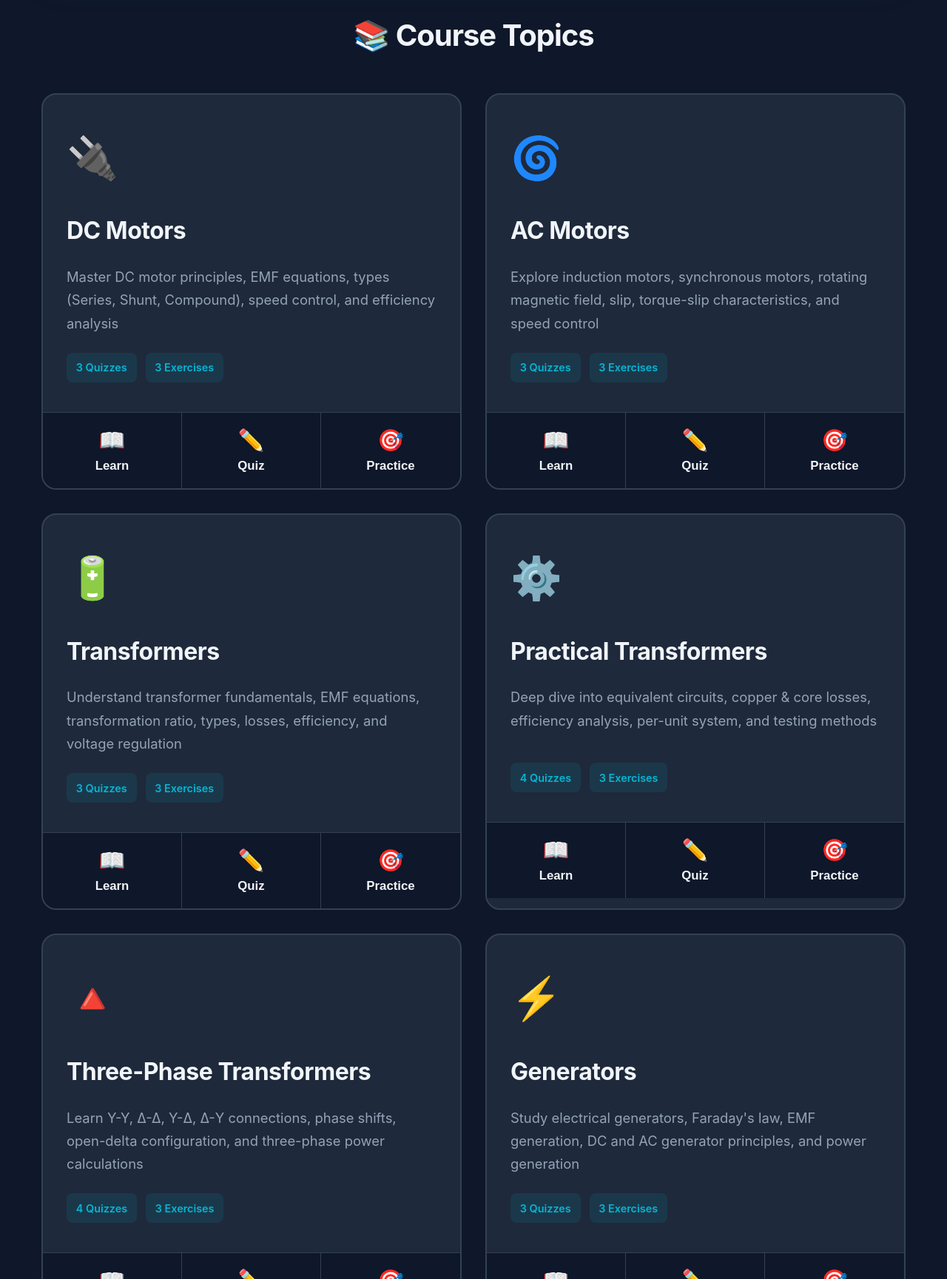
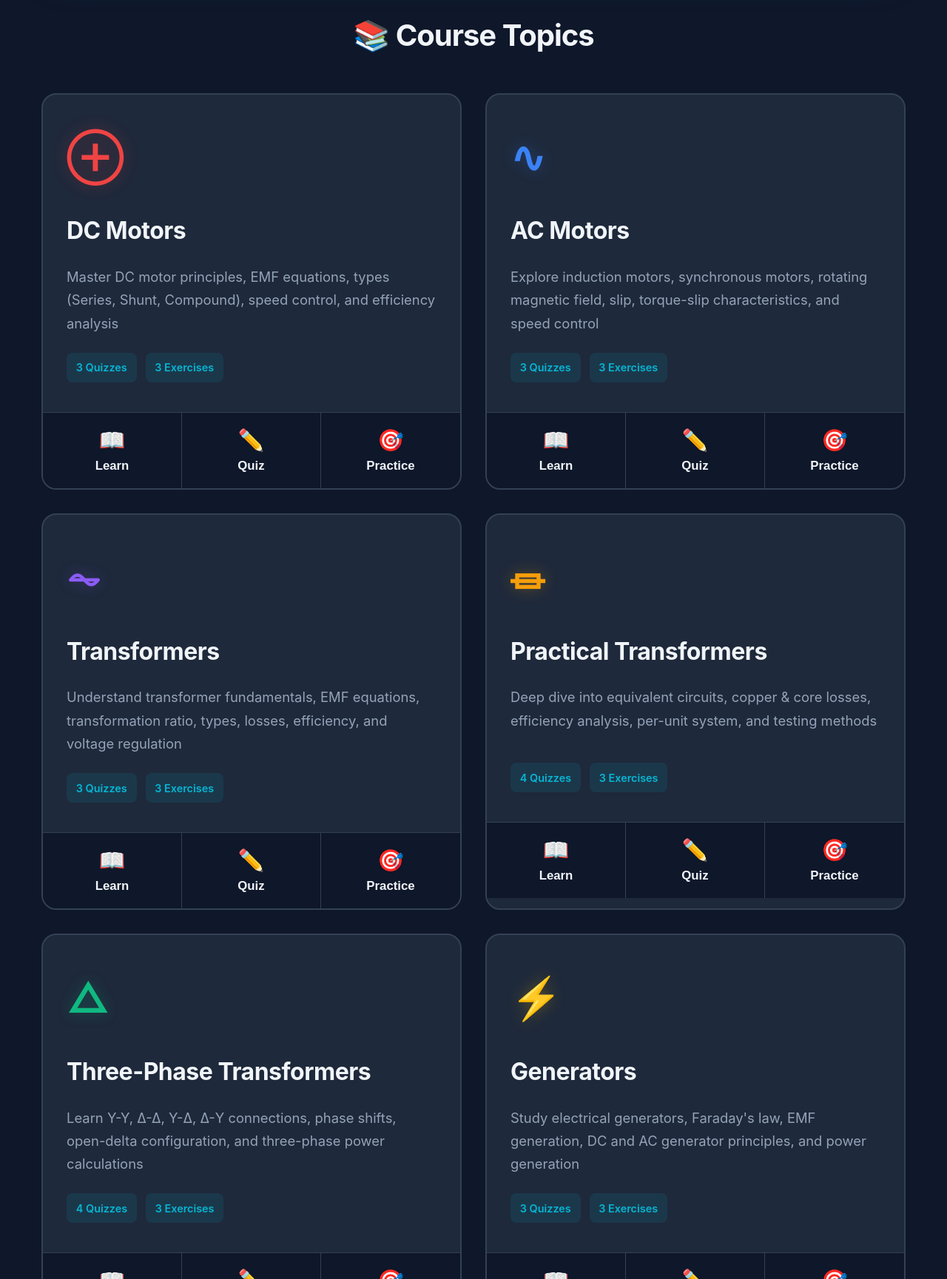
Before and after one commit to Mohad100/Electrical_machines_json, a plain HTML site: page index.html in a window 1280 px wide. Shown: the part 880-2609 px from the top of the page at 74% size. Drawn offline with nearby package versions, Linux system fonts and the light colour scheme.

Commit message:
Add colored electrical icons with glow effects and improved visual appeal

```diff
--- a/index.html
+++ b/index.html
@@ -56,7 +56,7 @@
                     <h2 class="section-title">📚 Course Topics</h2>
                     <div class="topics-grid">
                         <div class="topic-card" data-topic="dc-motors">
-                            <div class="topic-icon">🔌</div>
+                            <div class="topic-icon">⊕</div>
                             <div class="topic-content">
                                 <h3>DC Motors</h3>
                                 <p>Master DC motor principles, EMF equations, types (Series, Shunt, Compound), speed control, and efficiency analysis</p>
@@ -82,7 +82,7 @@
                         </div>
 
                         <div class="topic-card" data-topic="ac-motors">
-                            <div class="topic-icon">🌀</div>
+                            <div class="topic-icon">∿</div>
                             <div class="topic-content">
                                 <h3>AC Motors</h3>
                                 <p>Explore induction motors, synchronous motors, rotating magnetic field, slip, torque-slip characteristics, and speed control</p>
@@ -108,7 +108,7 @@
                         </div>
 
                         <div class="topic-card" data-topic="transformers">
-                            <div class="topic-icon">🔋</div>
+                            <div class="topic-icon">⏦</div>
                             <div class="topic-content">
                                 <h3>Transformers</h3>
                                 <p>Understand transformer fundamentals, EMF equations, transformation ratio, types, losses, efficiency, and voltage regulation</p>
@@ -134,7 +134,7 @@
                         </div>
 
                         <div class="topic-card" data-topic="practical-transformers">
-                            <div class="topic-icon">⚙️</div>
+                            <div class="topic-icon">⏛</div>
                             <div class="topic-content">
                                 <h3>Practical Transformers</h3>
                                 <p>Deep dive into equivalent circuits, copper & core losses, efficiency analysis, per-unit system, and testing methods</p>
@@ -160,7 +160,7 @@
                         </div>
 
                         <div class="topic-card" data-topic="three-phase-transformers">
-                            <div class="topic-icon">🔺</div>
+                            <div class="topic-icon">△</div>
                             <div class="topic-content">
                                 <h3>Three-Phase Transformers</h3>
                                 <p>Learn Y-Y, Δ-Δ, Y-Δ, Δ-Y connections, phase shifts, open-delta configuration, and three-phase power calculations</p>
--- a/styles.css
+++ b/styles.css
@@ -298,11 +298,23 @@ body {
     font-size: 5rem;
     margin-bottom: 1rem;
     animation: pulse 2s ease-in-out infinite;
+    color: #fbbf24; /* Golden yellow for electricity */
+    text-shadow: 0 0 30px rgba(251, 191, 36, 0.5),
+                 0 0 50px rgba(251, 191, 36, 0.3);
+    filter: drop-shadow(0 4px 10px rgba(251, 191, 36, 0.4));
 }
 
 @keyframes pulse {
-    0%, 100% { transform: scale(1); }
-    50% { transform: scale(1.1); }
+    0%, 100% {
+        transform: scale(1);
+        text-shadow: 0 0 30px rgba(251, 191, 36, 0.5),
+                     0 0 50px rgba(251, 191, 36, 0.3);
+    }
+    50% {
+        transform: scale(1.1);
+        text-shadow: 0 0 40px rgba(251, 191, 36, 0.7),
+                     0 0 60px rgba(251, 191, 36, 0.5);
+    }
 }
 
 .hero-title {
@@ -409,6 +421,43 @@ body {
     font-size: 3.5rem;
     padding: 2rem 2rem 1rem 2rem;
     display: block;
+    font-weight: bold;
+    transition: transform 0.3s ease, text-shadow 0.3s ease;
+}
+
+/* Colored icons for each topic */
+.topic-card[data-topic="dc-motors"] .topic-icon {
+    color: #ef4444; /* Red - DC power */
+    text-shadow: 0 0 20px rgba(239, 68, 68, 0.3);
+}
+
+.topic-card[data-topic="ac-motors"] .topic-icon {
+    color: #3b82f6; /* Blue - AC current */
+    text-shadow: 0 0 20px rgba(59, 130, 246, 0.3);
+}
+
+.topic-card[data-topic="transformers"] .topic-icon {
+    color: #8b5cf6; /* Purple - Transformation */
+    text-shadow: 0 0 20px rgba(139, 92, 246, 0.3);
+}
+
+.topic-card[data-topic="practical-transformers"] .topic-icon {
+    color: #f59e0b; /* Amber - Practical/Warning */
+    text-shadow: 0 0 20px rgba(245, 158, 11, 0.3);
+}
+
+.topic-card[data-topic="three-phase-transformers"] .topic-icon {
+    color: #10b981; /* Green - Three phases */
+    text-shadow: 0 0 20px rgba(16, 185, 129, 0.3);
+}
+
+.topic-card[data-topic="generators"] .topic-icon {
+    color: #eab308; /* Yellow - Electric generation */
+    text-shadow: 0 0 20px rgba(234, 179, 8, 0.3);
+}
+
+.topic-card:hover .topic-icon {
+    transform: scale(1.1) rotate(5deg);
 }
 
 .topic-content {
```
